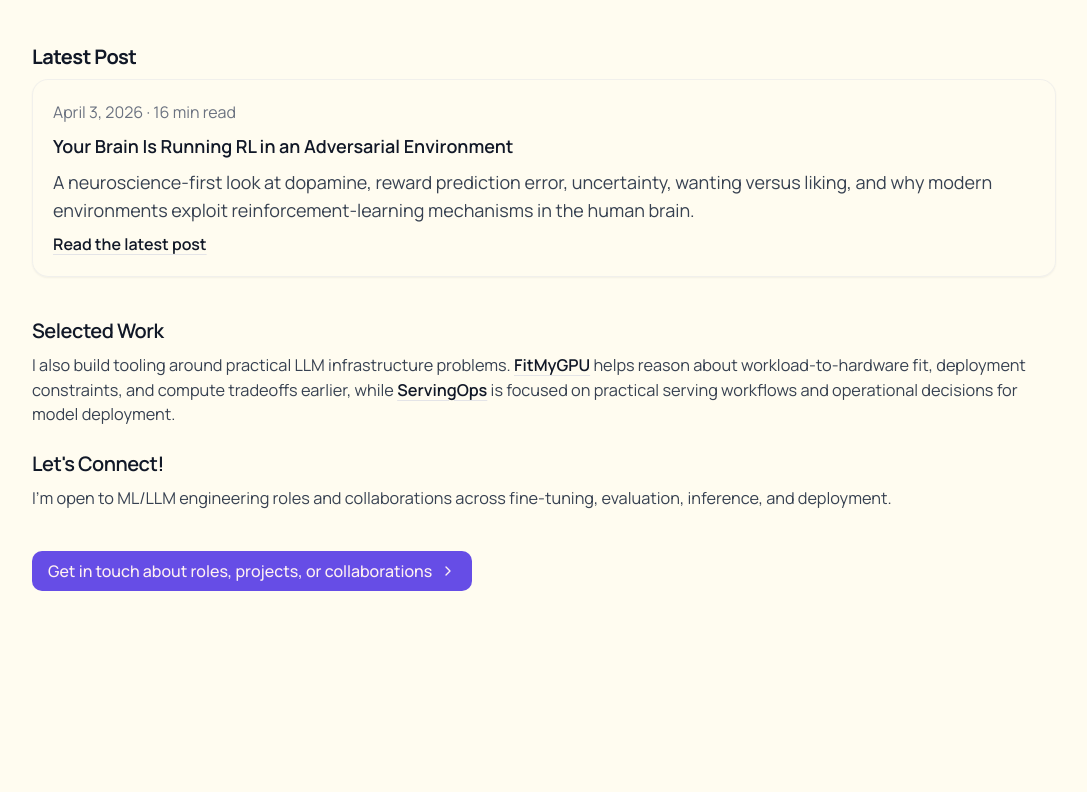
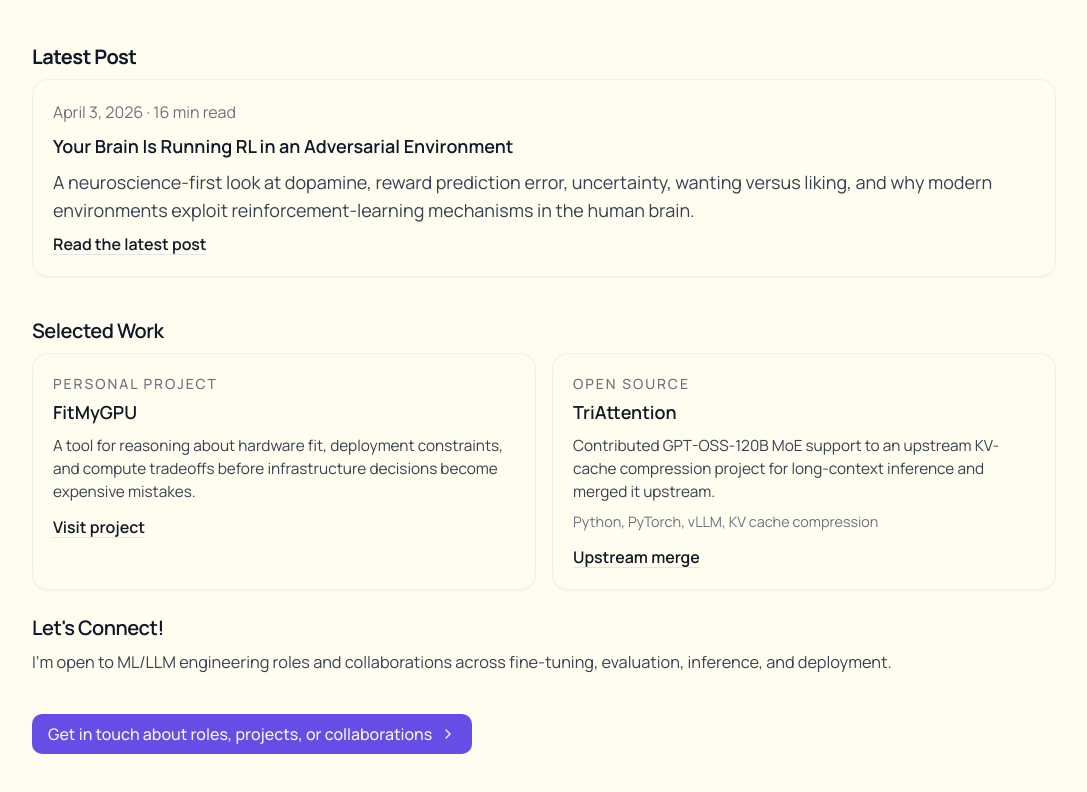
Before and after one commit to kishan5111/personal-site, a React (Vite) app: page / in a window 1280 px wide. Shown: the part 622-1414 px from the top of the page, without its empty margins (96-1183 px from the left). Before the commit the page ends 1261 px from the top, so only its background shows below. Built offline with nearby package versions, Linux system fonts and the light colour scheme.

Commit message:
Refine homepage work section

```diff
--- a/src/pages/Index.tsx
+++ b/src/pages/Index.tsx
@@ -100,9 +100,54 @@ const Index = () => {
 
             <div>
               <h2 className="text-lg md:text-xl font-semibold mb-2 text-gray-900 dark:text-white-100">Selected Work</h2>
-              <p className="text-[15px] md:text-[1.02rem] text-gray-700 dark:text-gray-50">
-                I also build tooling around practical LLM infrastructure problems. <a href="https://fitmygpu.com" target="_blank" rel="noreferrer" className="font-semibold text-gray-900 underline decoration-border underline-offset-4 transition-colors hover:text-foreground dark:text-white">FitMyGPU</a> helps reason about workload-to-hardware fit, deployment constraints, and compute tradeoffs earlier, while <a href="https://servingops.com" target="_blank" rel="noreferrer" className="font-semibold text-gray-900 underline decoration-border underline-offset-4 transition-colors hover:text-foreground dark:text-white">ServingOps</a> is focused on practical serving workflows and operational decisions for model deployment.
-              </p>
+              <div className="grid gap-4 md:grid-cols-2">
+                <div className="rounded-2xl border border-border/50 bg-background/45 p-5 shadow-sm dark:border-white/15 dark:bg-white/[0.03]">
+                  <p className="mb-1 text-sm font-medium uppercase tracking-[0.14em] text-gray-500 dark:text-gray-400">
+                    Personal Project
+                  </p>
+                  <p className="mb-2 text-base md:text-lg font-semibold text-gray-900 dark:text-white">
+                    FitMyGPU
+                  </p>
+                  <p className="text-[14px] md:text-[0.96rem] text-gray-700 dark:text-gray-50">
+                    A tool for reasoning about hardware fit, deployment constraints, and compute tradeoffs before infrastructure decisions become expensive mistakes.
+                  </p>
+                  <p className="mt-3">
+                    <a
+                      href="https://fitmygpu.com"
+                      target="_blank"
+                      rel="noreferrer"
+                      className="font-semibold text-gray-900 underline decoration-border underline-offset-4 transition-colors hover:text-foreground dark:text-white"
+                    >
+                      Visit project
+                    </a>
+                  </p>
+                </div>
+
+                <div className="rounded-2xl border border-border/50 bg-background/45 p-5 shadow-sm dark:border-white/15 dark:bg-white/[0.03]">
+                  <p className="mb-1 text-sm font-medium uppercase tracking-[0.14em] text-gray-500 dark:text-gray-400">
+                    Open Source
+                  </p>
+                  <p className="mb-2 text-base md:text-lg font-semibold text-gray-900 dark:text-white">
+                    TriAttention
+                  </p>
+                  <p className="text-[14px] md:text-[0.96rem] text-gray-700 dark:text-gray-50">
+                    Contributed GPT-OSS-120B MoE support to an upstream KV-cache compression project for long-context inference and merged it upstream.
+                  </p>
+                  <p className="mt-2 text-[13px] md:text-[0.9rem] text-gray-500 dark:text-gray-400">
+                    Python, PyTorch, vLLM, KV cache compression
+                  </p>
+                  <p className="mt-3">
+                    <a
+                      href="https://github.com/WeianMao/triattention/commit/de4ce3907ef69782bc1c3a0015a19758da0e1e11"
+                      target="_blank"
+                      rel="noreferrer"
+                      className="font-semibold text-gray-900 underline decoration-border underline-offset-4 transition-colors hover:text-foreground dark:text-white"
+                    >
+                      Upstream merge
+                    </a>
+                  </p>
+                </div>
+              </div>
             </div>
 
             <div>
```
